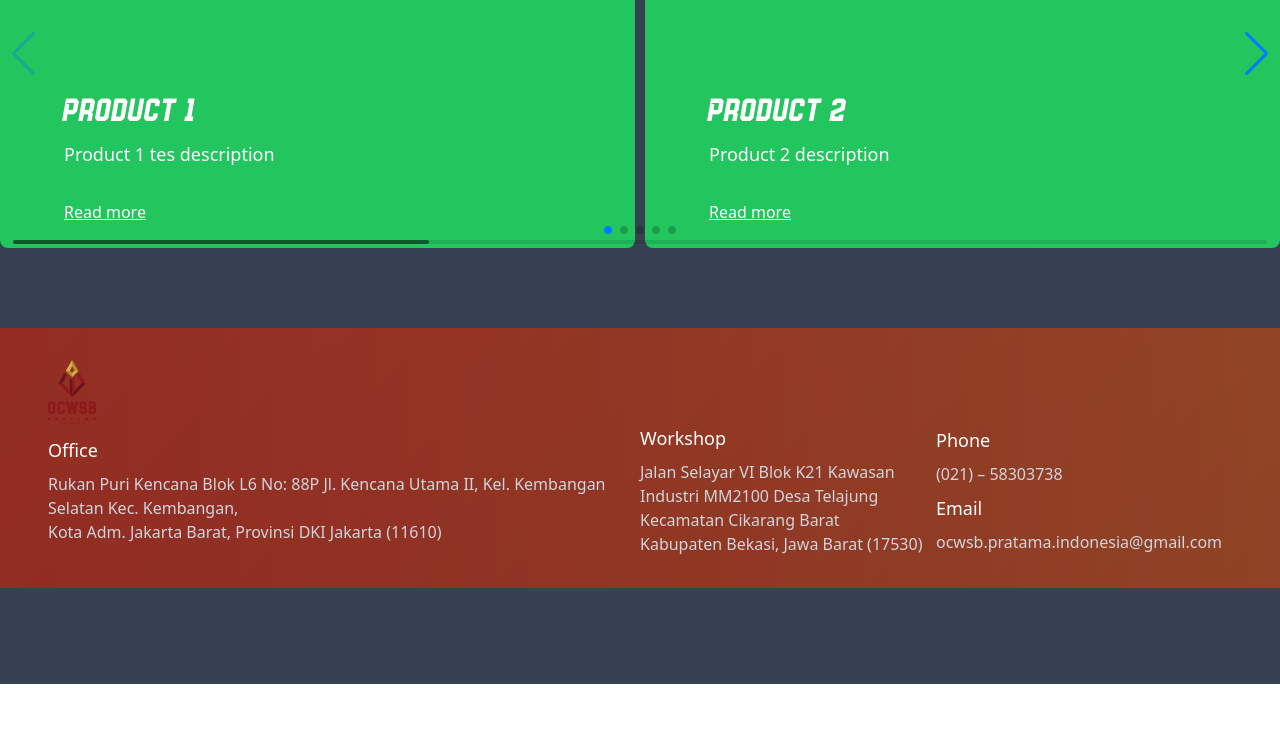
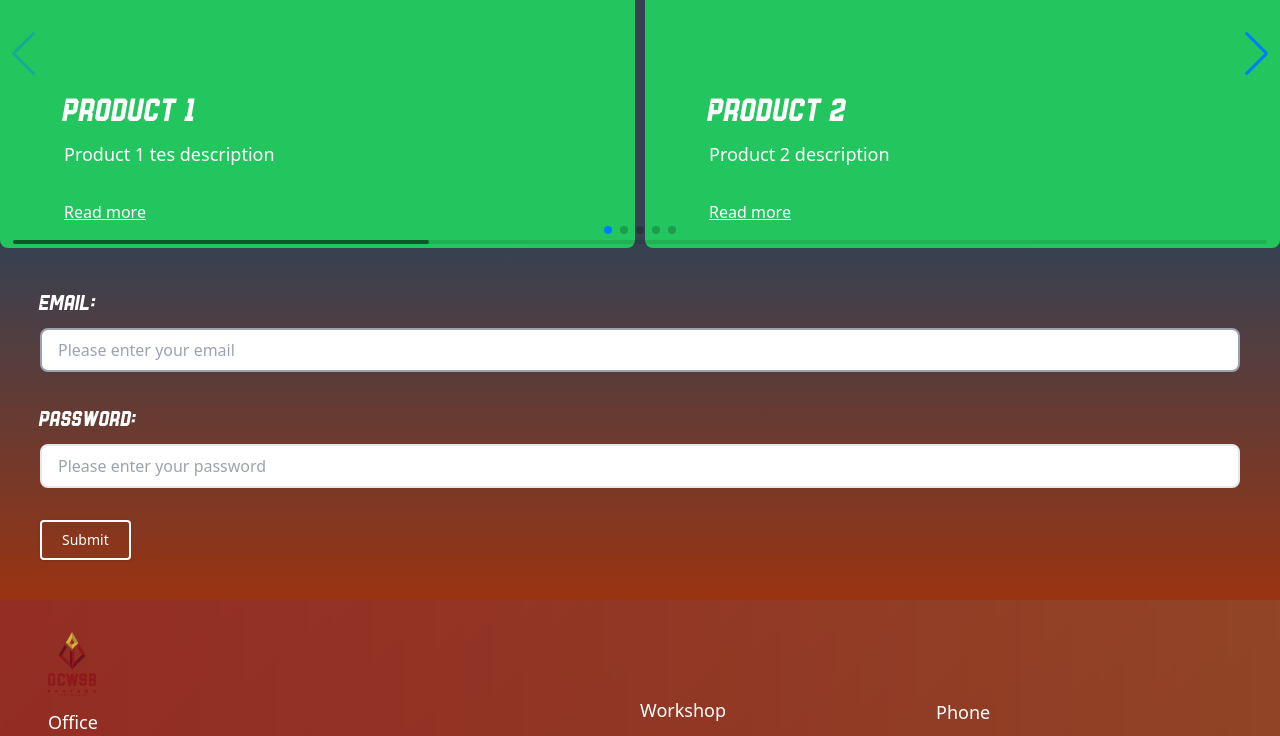
Before and after one commit to fandikaikhsan/ocwsb, a Next.js app: page / in a window 1280 px wide. Shown: the part 2148-2884 px from the top of the page. Before the commit the page ends 2832 px from the top, so only its background shows below. Built offline with nearby package versions, Linux system fonts and the light colour scheme.

Commit message:
feat: add component form and handler

```diff
--- a/package.json
+++ b/package.json
@@ -11,6 +11,7 @@
   },
   "dependencies": {
     "@heroicons/react": "^2.0.16",
+    "@hookform/resolvers": "^2.9.11",
     "@types/node": "18.14.2",
     "@types/react": "18.0.28",
     "@types/react-dom": "18.0.11",
@@ -22,13 +23,16 @@
     "react": "18.2.0",
     "react-carousel": "^4.3.0",
     "react-dom": "18.2.0",
+    "react-hook-form": "^7.43.5",
     "react-icons": "^4.8.0",
     "react-slick": "^0.29.0",
     "slick-carousel": "^1.8.1",
     "swiper": "^9.1.0",
-    "typescript": "4.9.5"
+    "typescript": "4.9.5",
+    "yup": "^1.0.2"
   },
   "devDependencies": {
+    "@types/yup": "^0.32.0",
     "autoprefixer": "^10.4.13",
     "postcss": "^8.4.21",
     "tailwindcss": "^3.2.7"
--- /dev/null
+++ b/src/components/containers/FormSection.tsx
@@ -0,0 +1,104 @@
+import React, { FC } from "react"
+import { useForm, SubmitHandler } from "react-hook-form"
+import yupResolver from "@hookform/resolvers/yup"
+import * as yup from "yup"
+
+type UserSubmitForm = {
+  email: string
+  password: string
+}
+
+const FormSection = () => {
+  const schema = yup.object().shape({
+    email: yup.string().email().required(),
+    password: yup.string().required().min(6),
+  })
+
+  const {
+    register,
+    handleSubmit,
+    watch,
+    formState: { errors },
+  } = useForm<UserSubmitForm>({
+    mode: "onBlur",
+    // resolver: yupResolver(schema),
+  })
+
+  const onSubmit: SubmitHandler<UserSubmitForm> = (data: any) =>
+    console.log(data)
+
+  const handleSubmitData = (data: any) => {
+    // handle submitting the form
+    console.log(data)
+  }
+
+  return (
+    <>
+      <div className=" p-10 bg-gradient-to-b from-gray-700 to-orange-800">
+        <form onSubmit={handleSubmit(onSubmit)}>
+          <div className="mb-8">
+            <label
+              htmlFor="email"
+              className={`block text-2xl font-maqin mb-2 ${
+                errors.email ? "text-red-400" : "text-white"
+              }`}
+            >
+              Email:
+            </label>
+            <input
+              {...register("email")}
+              type="text"
+              name="email"
+              id="email"
+              placeholder="Please enter your email"
+              className={`block w-full  bg-white rounded-lg border-2 py-2 px-4  placeholder-gray-400  ${
+                errors.email
+                  ? "text-red-300 border-red-400"
+                  : "text-gray-200 border-gray-400"
+              }`}
+              // ref={register}
+            />
+            {errors.email && (
+              <p className="text-red-500 text-sm mt-2">
+                A valid email is required.
+              </p>
+            )}
+          </div>
+
+          <div className="mb-8">
+            <label
+              htmlFor="password"
+              className={`block text-2xl font-maqin mb-2 ${
+                errors.password ? "text-red-400" : "text-white"
+              }`}
+            >
+              Password:
+            </label>
+            <input
+              {...register("password")}
+              type="password"
+              name="password"
+              id="password"
+              placeholder="Please enter your password"
+              className={`block w-full bg-white rounded-lg border-2 py-2 px-4 text-black placeholder-gray-400 ${
+                errors.password ? "border-red-400" : "text-gray-400"
+              }`}
+              // ref={register()}
+            />
+            {errors.password && (
+              <p className="text-red-500 text-sm mt-2">
+                Your password is required.
+              </p>
+            )}
+          </div>
+
+          <button className="bg-transparent border-white border-2 text-white rounded shadow py-2 px-5 text-sm">
+            Submit
+          </button>
+        </form>
+      </div>
+    </>
+  )
+}
+
+export default FormSection
--- a/src/components/containers/index.ts
+++ b/src/components/containers/index.ts
@@ -3,3 +3,4 @@ export * from "./ServiceCardSlider"
 export * from "./BannerCardSlider"
 export * from "./FooterSection"
 export * from "./ServiceModal"
+export * from "./FormSection"
--- a/src/pages/index.tsx
+++ b/src/pages/index.tsx
@@ -8,6 +8,7 @@ import BannerCard from "@/components/layouts/BannerCard"
 import BannerCardSlider from "@/components/containers/BannerCardSlider"
 import FooterSection from "@/components/containers/FooterSection"
 import ProductAccordion from "@/components/layouts/ProductAccordion"
+import FormSection from "@/components/containers/FormSection"
 
 // const inter = Inter({ subsets: ["latin"] })
 
@@ -45,7 +46,7 @@ export default function Home() {
             <ServiceCardSlider services={dummy} />
           </div>
         </div>
-        <div className="mb-20">
+        <div className="">
           <div className="font-maqin text-4xl md:text-6xl mb-6 md:mb-10 text-white text-center">
             OUR PRODUCTS
           </div>
@@ -57,6 +58,9 @@ export default function Home() {
             <ProductAccordion />
             <ProductAccordion />
           </div>
+          <div className="">
+            <FormSection />
+          </div>
         </div>
         <FooterSection />
       </div>
```
Also changed, not shown: 2 other files (tests, documents, lock files or other folders).
